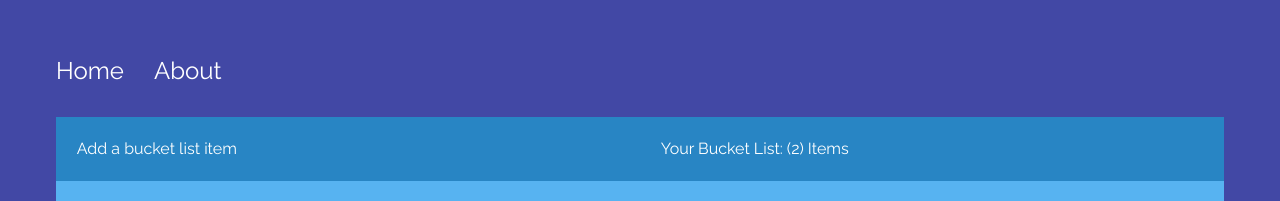
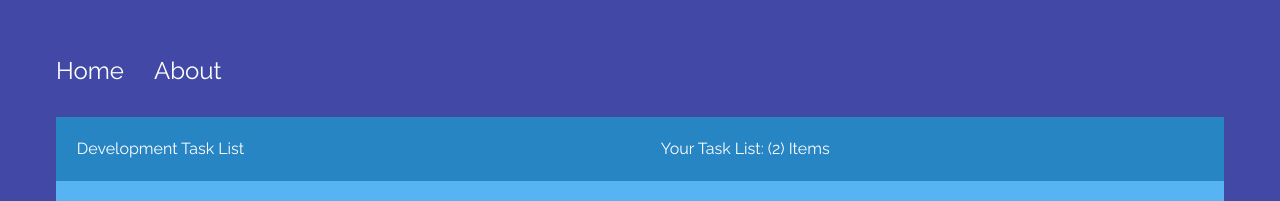
Before and after one commit to Jamanya/Angular5Demo, an Angular app: page / in a window 1280 px wide. Shown: the top 201 px of the page. Built offline with nearby package versions, Linux system fonts and the light colour scheme.

Commit message:
updates to placeholders

```diff
--- a/src/app/home/home.component.html
+++ b/src/app/home/home.component.html
@@ -1,16 +1,16 @@
 <div class="container color-dark">
   <div class="col">
-    <p>Add a bucket list item</p>
+    <p>Development Task List</p>
   </div>
   <div class="col">
-      <p>Your Bucket List: ({{ itemCount }}) Items</p>
+      <p>Your Task List: ({{ itemCount }}) Items</p>
     </div>
 </div>
 <div class="container color-light" [@goals]="goals.length">
     <div class="col">
       <p class="sm">enter items below</p>
       <form action="#">
-        <input type="text"  class="txt" name="item" placeholder="lifegoal" [(ngModel)]="goalTxt">
+        <input type="text"  class="txt" name="item" placeholder="Task Item" [(ngModel)]="goalTxt">
         <input type="submit" class="btn" [value]="btnTxt" (click)="addGoal()">
       </form>
     </div>
```
